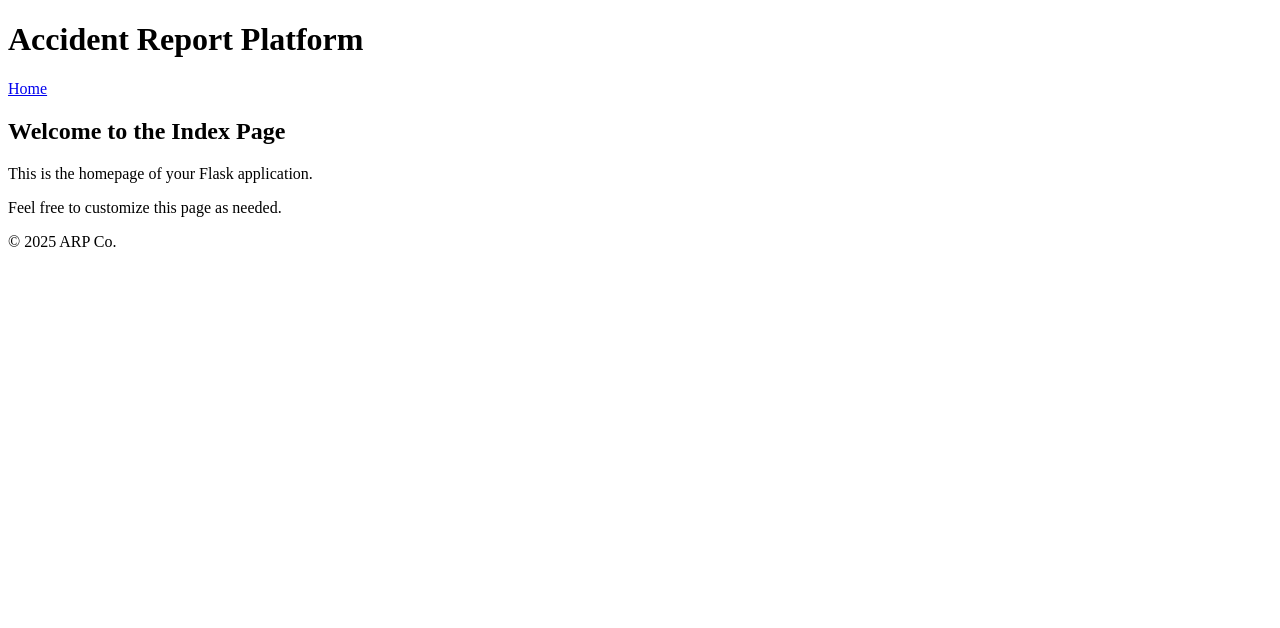
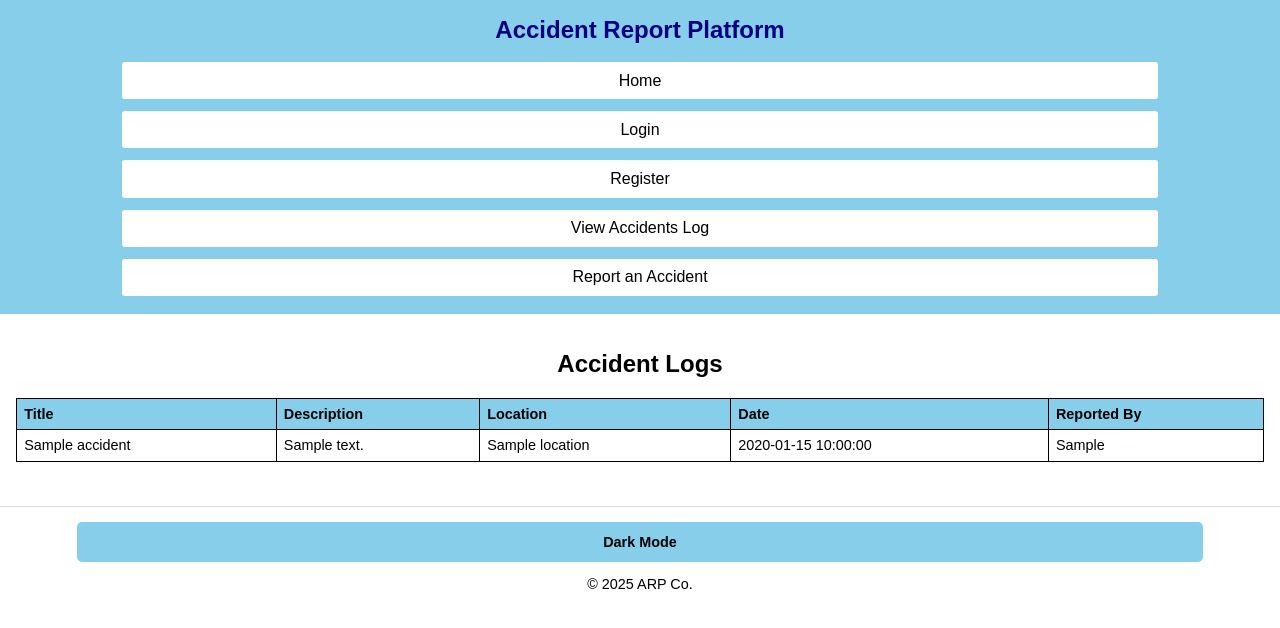
Before and after one commit to Lumi1203/database-project, a Flask app: template templates/view.html in a window 1280 px wide. Shown: the top 628 px of the page. Run offline with Flask 3, Linux system fonts and the light colour scheme; the template is opened without the code that fills it: most values are stand-ins (such as "Sample title", 1, 10 or a date in 2020).

Commit message:
css and js files added

```diff
--- a/app.py
+++ b/app.py
@@ -13,3 +13,11 @@
 @app.route('/accident')
 def accident():
     return render_template('accident.html')
+
+@app.route('/view')
+def view():
+    return render_template('view.html')
+
+@app.route('/register')
+def register():
+    return render_template('register.html')
--- /dev/null
+++ b/static/css/styles.css
@@ -0,0 +1,168 @@
+body {
+  margin: 0;
+  padding: 0;
+  font-family: Arial, sans-serif;
+  background-color: white;
+  color: black;
+}
+
+header {
+  background-color: skyblue;
+  padding: 1em;
+  text-align: center;
+}
+
+header h1 {
+  margin: 0;
+  font-size: 1.5em;
+  color: navy;
+}
+
+nav {
+  display: flex;
+  flex-direction: column;
+  align-items: center;
+  gap: 0.5em;
+  margin-top: 1em;
+}
+
+nav a {
+  text-decoration: none;
+  color: black;
+  background-color: white;
+  border: 2px solid skyblue;
+  padding: 0.6em 1.2em;
+  border-radius: 5px;
+  width: 80%;
+  text-align: center;
+  transition: all 0.3s ease;
+}
+
+nav a:hover {
+  background-color: navy;
+  color: white;
+  border-color: navy;
+}
+
+nav a.active {
+  background-color: navy;
+  color: white;
+  font-weight: bold;
+  border-color: navy;
+}
+
+main {
+  padding: 1em;
+  text-align: center;
+}
+
+form {
+  display: flex;
+  flex-direction: column;
+  align-items: center;
+  gap: 1em;
+  margin-top: 1em;
+}
+
+input, textarea, button {
+  width: 90%;
+  padding: 0.7em;
+  border: 1px solid skyblue;
+  border-radius: 5px;
+  font-size: 1em;
+}
+
+button {
+  background-color: skyblue;
+  color: black;
+  font-weight: bold;
+  cursor: pointer;
+  border: 2px solid skyblue;
+  transition: background-color 0.3s ease;
+}
+
+button:hover {
+  background-color: navy;
+  color: white;
+  border-color: navy;
+}
+
+footer {
+  text-align: center;
+  padding: 1em;
+  font-size: 0.9em;
+  color: black;
+  margin-top: 2em;
+  border-top: 1px solid #ddd;
+}
+
+
+table {
+  width: 100%;
+  border-collapse: collapse;
+  margin-top: 1em;
+}
+
+th, td {
+  border: 1px solid black;
+  padding: 0.5em;
+  text-align: left;
+  font-size: 0.9em;
+}
+
+th {
+  background-color: skyblue;
+}
+
+body.dark-mode {
+    background-color: #474545;
+    color: white;
+}
+
+body.dark-mode header {
+    background-color: #414159;
+}
+
+body.dark-mode nav a {
+    background-color: #3f3e3e;
+    color: white;
+    border-color: #2a2a2a;
+}
+
+body.dark-mode nav a.active,
+body.dark-mode nav a:hover {
+    background-color: #004;
+    color: white;
+    border-color: #004;
+}
+
+body.dark-mode button {
+    background-color: #333;
+    color: white;
+    border-color: #555;
+}
+
+body.dark-mode button:hover {
+    background-color: navy;
+}
+
+body.dark-mode input,
+body.dark-mode textarea {
+    background-color: #1e1e1e;
+    color: white;
+    border: 1px solid #555;
+}
+
+body.dark-mode table {
+    color: white;
+    border-color: #444;
+}
+
+body.dark-mode th {
+    background-color: #333;
+}
+
+body.dark-mode footer {
+    color: #ccc;
+    border-top: 1px solid #444;
+}
--- /dev/null
+++ b/static/js/script.js
@@ -0,0 +1,20 @@
+document.addEventListener("DOMContentLoaded", function () {
+    const toggleButton = document.getElementById("darkModeToggle");
+    const body = document.body;
+
+    function updateButtonText(isDark) {
+        toggleButton.textContent = isDark ? "Light Mode" : "Dark Mode";
+    }
+
+    const isDarkMode = localStorage.getItem("theme") === "dark";
+    if (isDarkMode) {
+        body.classList.add("dark-mode");
+    }
+    updateButtonText(isDarkMode);
+
+    toggleButton.addEventListener("click", () => {
+        const isDark = body.classList.toggle("dark-mode");
+        localStorage.setItem("theme", isDark ? "dark" : "light");
+        updateButtonText(isDark);
+    });
+});
--- a/templates/base.html
+++ b/templates/base.html
@@ -4,13 +4,17 @@
     <meta charset="UTF-8">
     <meta name="viewport" content="width=device-width, initial-scale=1.0">
     <title>{% block title %} Accident Report Platfrom{% endblock %}</title>
-    <!--link rel="stylesheet" href="{{ url_for('static', filename='css/styles.css') }}"-->
+    <link rel="stylesheet" href="{{ url_for('static', filename='css/styles.css') }}">
 </head>
 <body>
     <header>
         <h1>Accident Report Platform</h1>
         <nav>
-            <a href="{{ url_for('index') }}">Home</a>
+            <a href="{{ url_for('index') }}" class="{% if request.endpoint == 'index' %}active{% endif %}">Home</a>
+            <a href="{{ url_for('login') }}" class="{% if request.endpoint == 'login' %}active{% endif %}">Login</a>
+            <a href="{{ url_for('register') }}" class="{% if request.endpoint == 'register' %}active{% endif %}">Register</a>
+            <a href="{{ url_for('view') }}" class="{% if request.endpoint == 'view' %}active{% endif %}">View Accidents Log</a>
+            <a href="{{ url_for('accident') }}" class="{% if request.endpoint == 'accident' %}active{% endif %}">Report an Accident</a>
         </nav>
     </header>
 
@@ -21,10 +25,11 @@
     </main>
 
     <footer>
+        <button id="darkModeToggle">Dark Mode</button>
         <p>&copy; 2025  ARP Co. </p>
     </footer>
 
 
-    <!--script src="{{ url_for('static', filename='js/main.js') }}"></script-->
+    <script src="{{ url_for('static', filename='js/script.js') }}"></script>
 </body>
 </html>
--- a/templates/view.html
+++ b/templates/view.html
@@ -1,9 +1,34 @@
 {% extends "base.html" %}
 
-{% block title %}Home{% endblock %}
+{% block title %}View Accident Log{% endblock %}
 
 {% block content %}
-    <h2>Welcome to the Index Page</h2>
-    <p>This is the homepage of your Flask application.</p>
-    <p>Feel free to customize this page as needed.</p>
+<h2>Accident Logs</h2>
+
+{% if accidents %}
+    <table border="1" cellpadding="10">
+        <thead>
+            <tr>
+                <th>Title</th>
+                <th>Description</th>
+                <th>Location</th>
+                <th>Date</th>
+                <th>Reported By</th>
+            </tr>
+        </thead>
+        <tbody>
+            {% for accident in accidents %}
+            <tr>
+                <td>{{ accident.title }}</td>
+                <td>{{ accident.description }}</td>
+                <td>{{ accident.location }}</td>
+                <td>{{ accident.date }}</td>
+                <td>{{ accident.reported_by }}</td>
+            </tr>
+            {% endfor %}
+        </tbody>
+    </table>
+{% else %}
+    <p>No accident reports available.</p>
+{% endif %}
 {% endblock %}
```
Also changed, not shown: templates/accident.html (+17 -4 lines), templates/index.html (+4 -4 lines), templates/login.html (+13 -4 lines), templates/register.html (+17 -4 lines).
